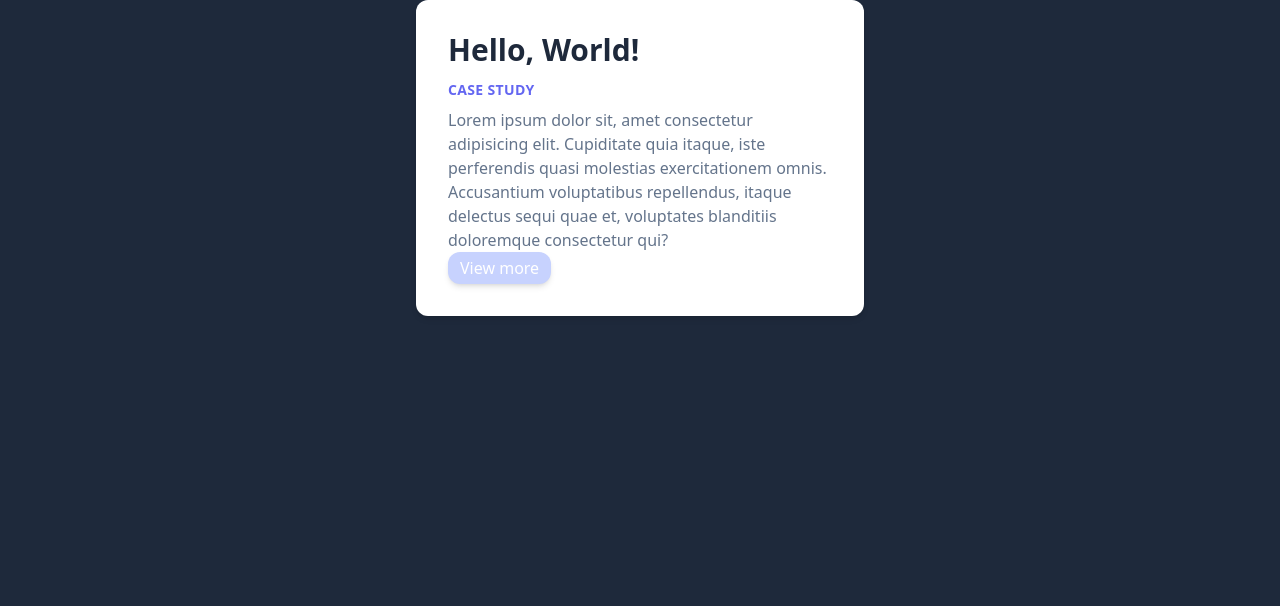
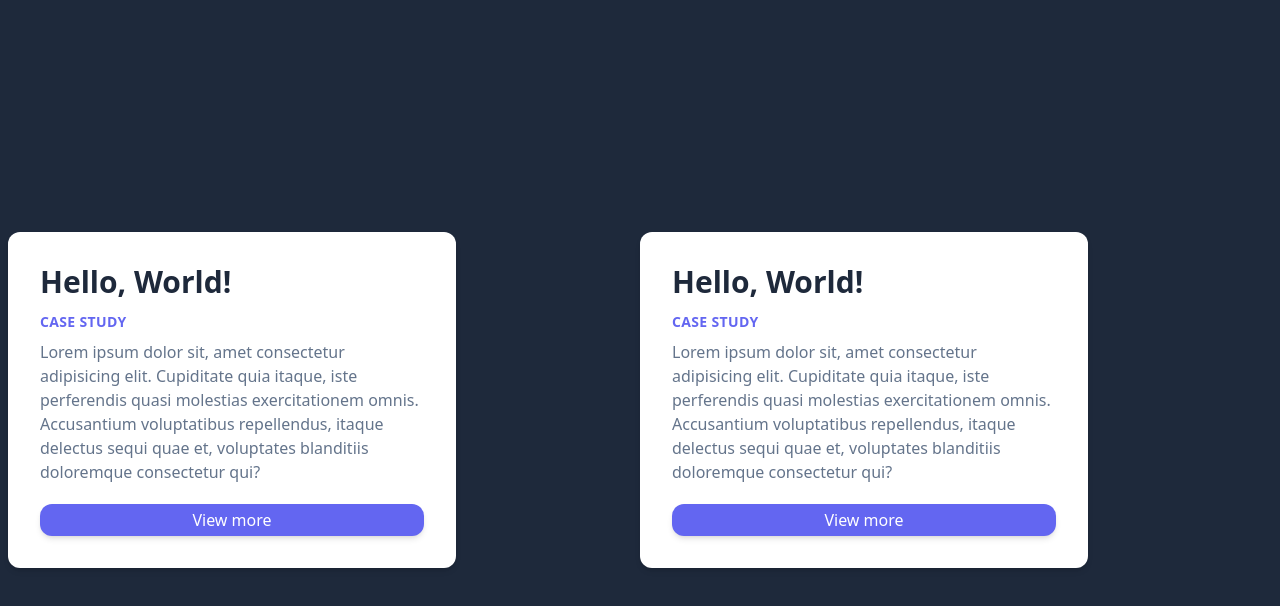
Before and after one commit to oliverbravery/oliverbravery.github.io, a website: page src/index.html in a window 1280 px wide. Drawn offline with Linux system fonts and the light colour scheme.

Commit message:
Finished creating project menu button

```diff
--- a/src/index.html
+++ b/src/index.html
@@ -8,16 +8,46 @@
 </head>
 <body class="bg-slate-800 mx-auto px-2">
 
+    <div class="min-h-screen flex items-center justify-center">
+        <div class="grid grid-cols-1">
+
             <div class="max-w-md mx-auto bg-white rounded-xl shadow-md overflow-hidden md:max-w-2x1">
                 <div class="md:flex">
                   <div class="p-8">
                     <h1 class="h-12 text-3xl text-slate-800 font-semibold">Hello, World!</h1>
                     <div class="uppercase tracking-wide text-sm text-indigo-500 font-semibold">Case study</div>
                     <p class="mt-2 text-slate-500 ">Lorem ipsum dolor sit, amet consectetur adipisicing elit. Cupiditate quia itaque, iste perferendis quasi molestias exercitationem omnis. Accusantium voluptatibus repellendus, itaque delectus sequi quae et, voluptates blanditiis doloremque consectetur qui?</p>
-            <button class="shadow-md max-w-md h-8 hover:bg-indigo-300 active:bg-indigo-400 focus:outline-none bg-indigo-200 text-white rounded-xl px-3">View more</button>
+                    <div class="flex items-center">
+                        <button class="mt-5 text-center flex-auto shadow-md max-w-md mx-auto h-8 hover:bg-indigo-300
+                        active:bg-indigo-400 focus:outline-none bg-indigo-500 text-white rounded-xl px-3 w-60">View more</button>
+                    </div>
+                  </div>
                 </div>
               </div>
             </div>
 
+            <div class="max-w-md mx-auto bg-white rounded-xl shadow-md overflow-hidden md:max-w-2x1">
+                <div class="md:flex">
+                  <div class="p-8">
+                    <h1 class="h-12 text-3xl text-slate-800 font-semibold">Hello, World!</h1>
+                    <div class="uppercase tracking-wide text-sm text-indigo-500 font-semibold">Case study</div>
+                    <p class="mt-2 text-slate-500 ">Lorem ipsum dolor sit, amet consectetur adipisicing elit. Cupiditate quia itaque, iste perferendis quasi molestias exercitationem omnis. Accusantium voluptatibus repellendus, itaque delectus sequi quae et, voluptates blanditiis doloremque consectetur qui?</p>
+                    <div class="flex items-center">
+                        <button class="mt-5 text-center flex-auto shadow-md max-w-md mx-auto h-8 hover:bg-indigo-300
+                        active:bg-indigo-400 focus:outline-none bg-indigo-500 text-white rounded-xl px-3 w-60">View more</button>
+                    </div>
+                  </div>
+                </div>
+              </div>
+            </div>
+
+
+        </div>
+    </div>
+
+
+
+
+
 </body>
 </html>
```
Also changed, not shown: dist/output.css. Lines whose indentation alone changed are shown as unchanged.
